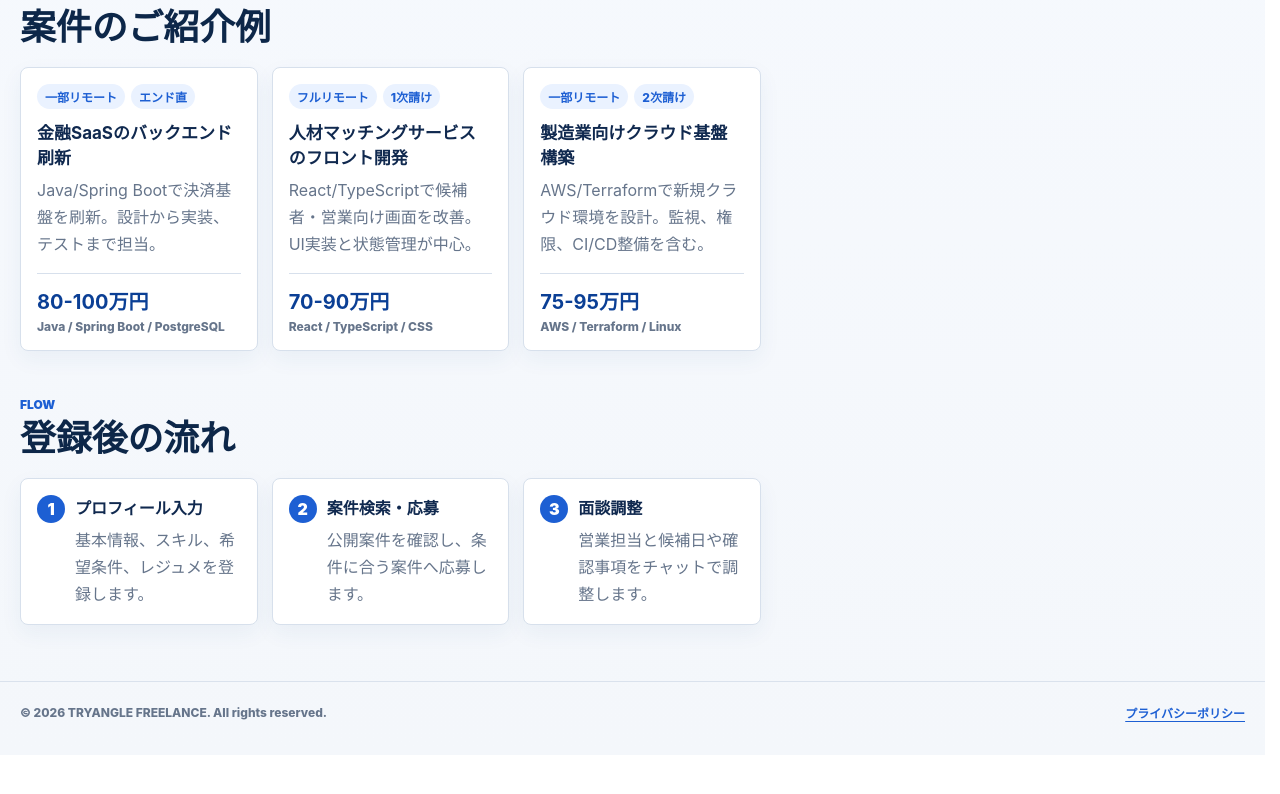
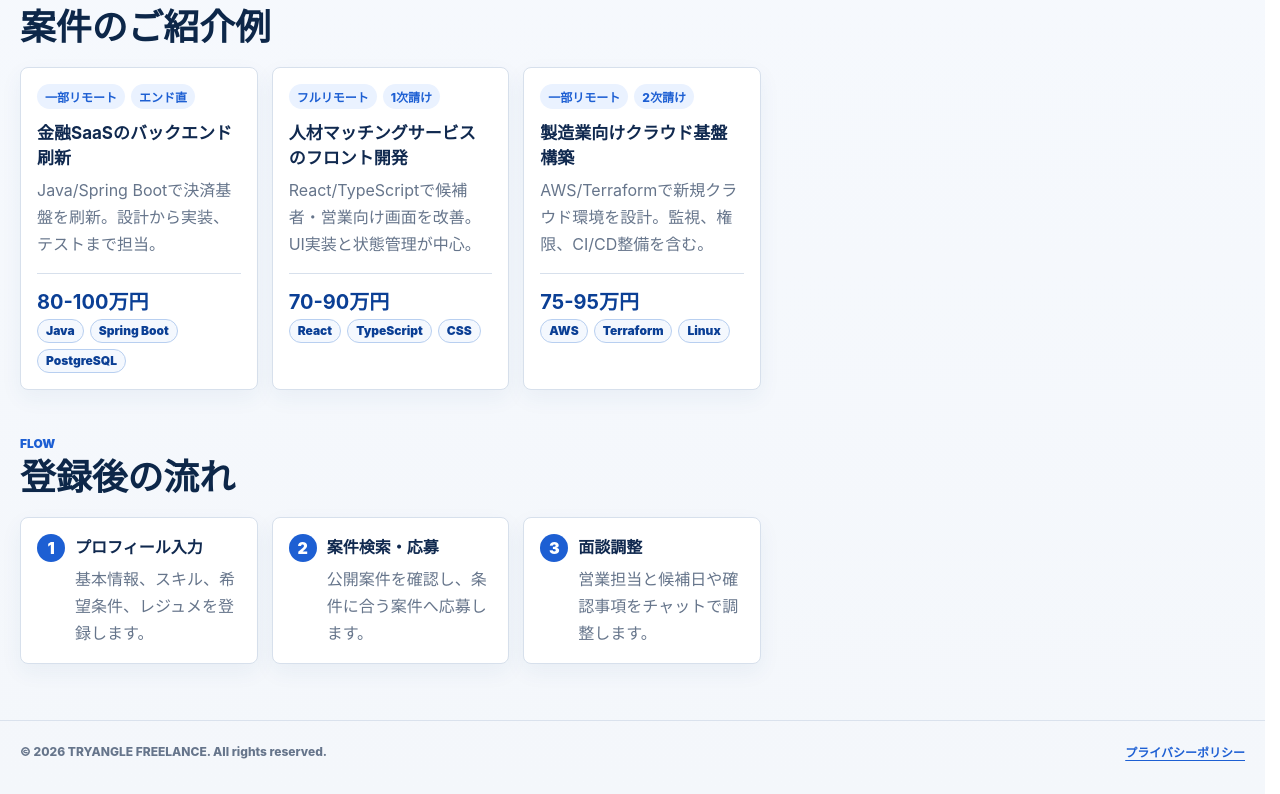
Before and after one commit to taneie/taneie, a Nuxt app: page / in a window 1280 px wide. Shown: the part 1931-2725 px from the top of the page. Before the commit the page ends 2686 px from the top, so only its background shows below. Built offline with nearby package versions, Linux system fonts and the light colour scheme.

Commit message:
LPの案件紹介スキルセットをバッジ表示に変更

```diff
--- a/components/organisms/LoginPanel.vue
+++ b/components/organisms/LoginPanel.vue
@@ -158,7 +158,11 @@
                 <p>{{ project.summary }}</p>
                 <div :class="$style.projectFoot">
                   <strong>{{ project.rate }}</strong>
-                  <span>{{ project.skills }}</span>
+                  <div :class="$style.skillBadges" aria-label="スキルセット">
+                    <span v-for="skill in project.skills" :key="skill">
+                      {{ skill }}
+                    </span>
+                  </div>
                 </div>
               </article>
             </div>
@@ -317,7 +321,7 @@ const projects = [
     title: "金融SaaSのバックエンド刷新",
     summary: "Java/Spring Bootで決済基盤を刷新。設計から実装、テストまで担当。",
     rate: "80-100万円",
-    skills: "Java / Spring Boot / PostgreSQL",
+    skills: ["Java", "Spring Boot", "PostgreSQL"],
     remote: "一部リモート",
     stream: "エンド直"
   },
@@ -325,7 +329,7 @@ const projects = [
     title: "人材マッチングサービスのフロント開発",
     summary: "React/TypeScriptで候補者・営業向け画面を改善。UI実装と状態管理が中心。",
     rate: "70-90万円",
-    skills: "React / TypeScript / CSS",
+    skills: ["React", "TypeScript", "CSS"],
     remote: "フルリモート",
     stream: "1次請け"
   },
@@ -333,7 +337,7 @@ const projects = [
     title: "製造業向けクラウド基盤構築",
     summary: "AWS/Terraformで新規クラウド環境を設計。監視、権限、CI/CD整備を含む。",
     rate: "75-95万円",
-    skills: "AWS / Terraform / Linux",
+    skills: ["AWS", "Terraform", "Linux"],
     remote: "一部リモート",
     stream: "2次請け"
   }
@@ -905,7 +909,26 @@ function scrollToRegister() {
   font-size: 20px;
 }
 
-.projectFoot span {
+.skillBadges {
+  display: flex;
+  flex-wrap: wrap;
+  gap: 6px;
+}
+
+.skillBadges span {
+  display: inline-flex;
+  align-items: center;
+  min-height: 24px;
+  padding: 0 8px;
+  border: 1px solid #b8cff0;
+  border-radius: 999px;
+  background: #f4f8fe;
+  color: var(--primary-strong);
+  font-size: 12px;
+  font-weight: 900;
+}
+
+.projectFoot > span {
   color: var(--muted);
   font-size: 12px;
   font-weight: 800;
```
